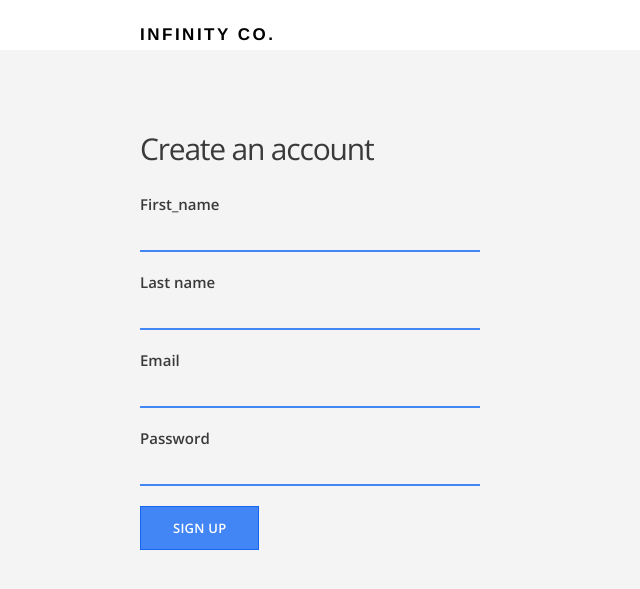
After one commit to abijith-vijayendra/ecommerce-website, a Flask app: page /signup in a window 1280 px wide. The commit adds this page. Shown: the top 589 px of the page, without its empty margins (0-640 px from the left). Run offline with Flask 2, Linux system fonts and the light colour scheme; some libraries are stand-ins or nearby versions.

Commit message:
Applications running on localhost with all basic functionalities included

```diff
--- /dev/null
+++ b/forms.py
@@ -0,0 +1,19 @@
+from flask_wtf import FlaskForm
+from wtforms import StringField, PasswordField, SubmitField
+from wtforms.validators import DataRequired, Email, Length
+
+class SignupForm(FlaskForm):
+    first_name = StringField("First_name", validators = [DataRequired("Please enter your first name")])
+    last_name = StringField("Last name", validators = [DataRequired("Please enter your last name")])
+    email = StringField("Email", validators = [DataRequired("Please enter a valid email"), Email("Please enter a valid email address")])
+    password = PasswordField("Password", validators = [DataRequired("Please enter the password"), Length(min =6, message = "Length must be greater than 6 characters")])
+    submit = SubmitField('Sign Up')
+
+class LoginForm(FlaskForm):
+    email = StringField("Email", validators = [DataRequired("Please enter your registered email address"), Email("Please enter a valid Email ID")])
+    password = PasswordField("Password", validators = [DataRequired("Password Required")])
+    submit = SubmitField("Sign In")
+
+class SearchForm(FlaskForm):
+    search = StringField("Search", validators = [DataRequired("Please enter the product you are looking for")])
+    submit = SubmitField("Search")
--- a/routes.py
+++ b/routes.py
@@ -1,12 +1,94 @@
-from flask import Flask, render_template
+from flask import Flask, render_template, request, session, url_for,redirect
+from models import db, User
+from forms import SignupForm, LoginForm, SearchForm
+
 
 app = Flask(__name__)
+app.config['SQLALCHEMY_DATABASE_URI'] = 'postgresql+psycopg2:///ecommerce'
+app.config['SECRET_KEY'] = 'hahahha cannot break through'
+db.init_app(app)
+
 
 @app.route("/")
 def index():
     return render_template("index.html")
+
 @app.route("/about")
 def about():
     return render_template("about.html")
+
+@app.route("/signup", methods = ['GET', 'POST'])
+def signup():
+
+    if 'email' in session:
+        return render_template(url_for('login'))
+
+    form = SignupForm()
+    if request.method == 'POST':
+        if form.validate() == False:
+            return render_template('signup.html', form = form)
+        else:
+            newuser = User(form.first_name.data, form.last_name.data, form.email.data, form.password.data)
+            db.session.add(newuser)
+            db.session.commit()
+
+            session['email'] = newuser.email
+            return redirect(url_for('home'))
+
+
+    elif request.method == 'GET':
+        return render_template('signup.html', form=form)
+
+@app.route("/login", methods = ['GET', 'POST'])
+def login():
+    if 'email' in session:
+        return redirect(url_for('home'))
+
+    form = LoginForm()
+    if request.method == 'POST':
+        if form.validate() == False:
+            return render_template('login.html', form=form)
+        else:
+            email = form.email.data
+            password = form.password.data
+
+            '''Using the email and password check whether the user exits in the database'''
+            user = User.query.filter_by(email=email).first()
+            if user is not None and user.check_password(password):
+                session['email'] = user.email
+                return redirect(url_for('home'))
+            else:
+                return render_template('login.html', form=form)
+
+    elif request.method == 'GET':
+        return render_template('login.html', form=form)
+
+
+@app.route("/home")
+def home():
+    if 'email' not in session:
+        return redirect(url_for('login'))
+    return render_template('home.html')
+
+    form = SearchForm()
+
+    if request.method == 'POST':
+        if form.validate()==False:
+            return render_template('home.html', form=form)
+        else:
+            pass
+
+    elif request.method == 'GET':
+        return render_template('home.html', form=form)
+
+
+
+
+
+@app.route("/logout")
+def logout():
+    session.pop('email', None)
+    return redirect(url_for("index"))
+
 if __name__ == "__main__":
-    app.run(debug = True)
+    app.run(debug=True)
--- a/templates/index.html
+++ b/templates/index.html
@@ -6,7 +6,8 @@
 
             <div class = 'section-content'>
                 <h2> Happy Shopping </h2>
-                <a href="#" class="btn-primary">Sign Up</a>
+                <a href="{{ url_for('signup') }}" class="btn-primary">Sign Up</a>
+                <a href="{{url_for('login') }}" class = "btn-primary">Login</a>
                 <a href="{{ url_for('about') }}" class="btn-secondary">Learn More</a>
             </div>
 
--- /dev/null
+++ b/templates/signup.html
@@ -0,0 +1,55 @@
+{% extends "layout.html" %}
+
+{% block content %}
+    <main class = "container signup-section">
+        <div class="section-content">
+            <h2>Create an account</h2>
+
+            <form method="POST" action="/signup">
+                {{ form.hidden_tag() }}
+
+            <div class="form-group" >
+                {{ form.first_name.label }}
+                {% if form.first_name.errors %}
+                    {% for error in form.first_name.errors %}
+                        <p class="error-message">{{ error }}</p>
+                    {% endfor %}
+                {% endif %}
+                {{ form.first_name }}
+            </div>
+
+            <div class="form-group" >
+                {{ form.last_name.label }}
+                {% if form.last_name.errors %}
+                    {% for error in form.last_name.errors %}
+                        <p class="error-message">{{ error }}</p>
+                    {% endfor %}
+                {% endif %}
+                {{ form.last_name }}
+            </div>
+
+            <div class="form-group" >
+                {{ form.email.label }}
+                {% if form.email.errors %}
+                    {% for error in form.email.errors %}
+                        <p class="error-message">{{ error }}</p>
+                    {% endfor %}
+                {% endif %}
+                {{ form.email }}
+            </div>
+
+            <div class="form-group" >
+                {{ form.password.label }}
+                {% if form.password.errors %}
+                    {% for error in form.password.errors %}
+                        <p class="error-message">{{ error }}</p>
+                    {% endfor %}
+                {% endif %}
+                {{ form.password }}
+            </div>
+
+            {{ form.submit(class="btn-primary") }}
+            </form>
+        </div>
+    </main>
+{% endblock %}
```
Also changed, not shown: models.py (added, +24 -0 lines), templates/home.html (added, +9 -0 lines), templates/login.html (added, +28 -0 lines), 3 other files.
